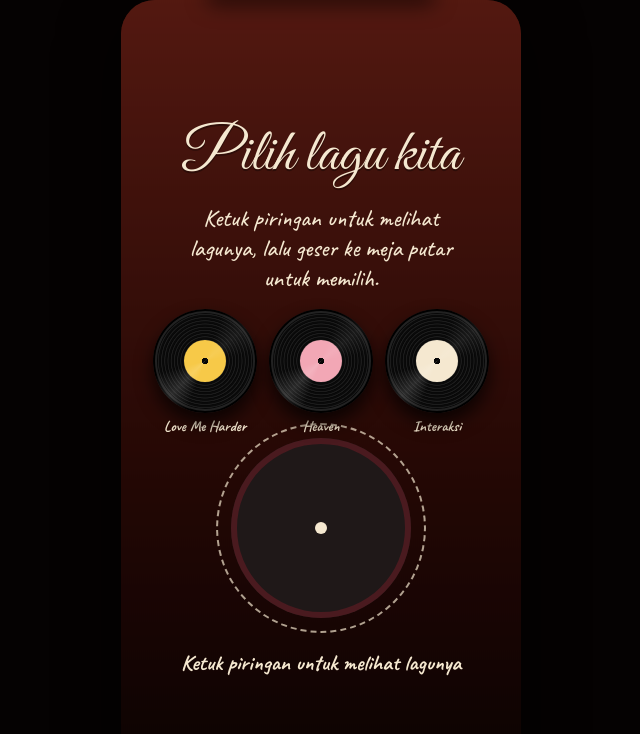
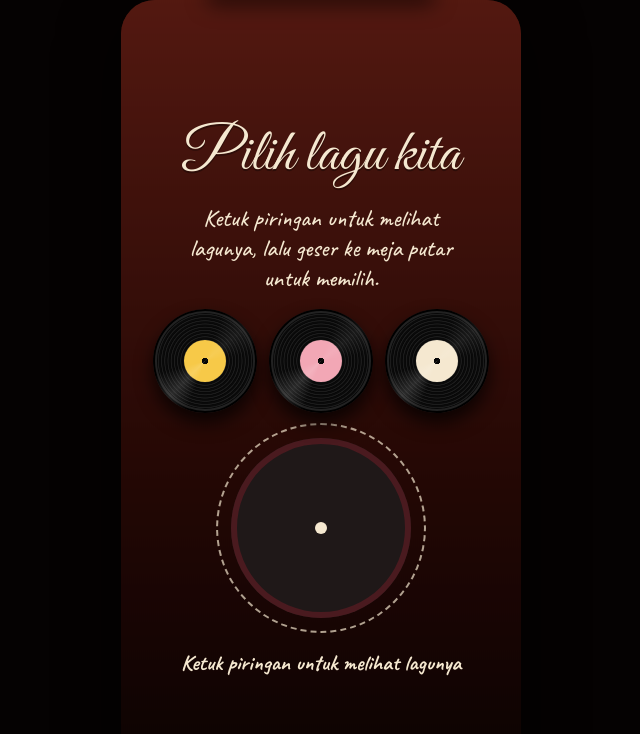
Before and after one commit to agniamalia120-sudo/a-little-chapter-called-us., a plain HTML site: page index.html in a window 1280 px wide. Shown: the whole page, without its empty margins (319-959 px from the left). Drawn offline with Linux system fonts and the light colour scheme.

Commit message:
Update index.html

```diff
--- a/index.html
+++ b/index.html
@@ -44,7 +44,6 @@ button:focus-visible,textarea:focus-visible{outline:2px solid var(--gold);outlin
 .plate{width:180px;height:180px;border-radius:50%;background:#1f1818;box-shadow:inset 0 0 0 6px #4a1a1f;display:grid;place-items:center}
 .plate i{width:12px;height:12px;border-radius:50%;background:var(--cream)}
 #now{font:700 22px Caveat,cursive;min-height:26px}
-.lbl{display:block;text-align:center;font:700 15px Caveat,cursive;margin-top:6px;line-height:1.1;max-width:104px}
 #ylink{font:600 18px Caveat,cursive;color:var(--gold);padding:6px 14px;border:1px solid #f5e8d0b0;border-radius:999px}
 
 /* kata sandi */
@@ -285,7 +284,6 @@ function choose(i){
 
 /* ===== intro: piringan ===== */
 document.querySelectorAll('.rec').forEach((el,i)=>{
-  const lb=document.createElement('span');lb.className='lbl';lb.textContent=CFG.songs[i].title;el.appendChild(lb);
   let s=null;
   el.addEventListener('pointerdown',e=>{
     if(solved)return;
```
